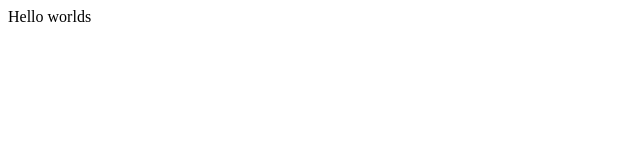
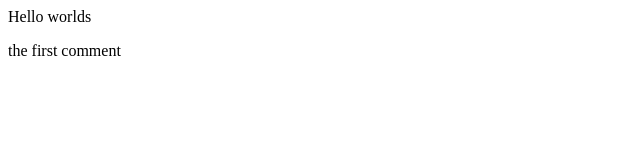
Before and after one commit to huydoan08/my-repo, a plain HTML site: page index.html in a window 1280 px wide. Shown: the full height of the page, 0-640 px from the left. Drawn offline with Linux system fonts and the light colour scheme.

Commit message:
commit 02

```diff
--- a/index.html
+++ b/index.html
@@ -1 +1,2 @@
 <p>Hello worlds</p>
+<p>the first comment</p>
```
